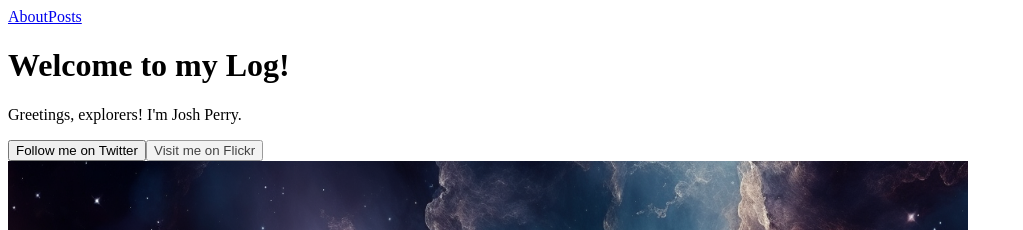
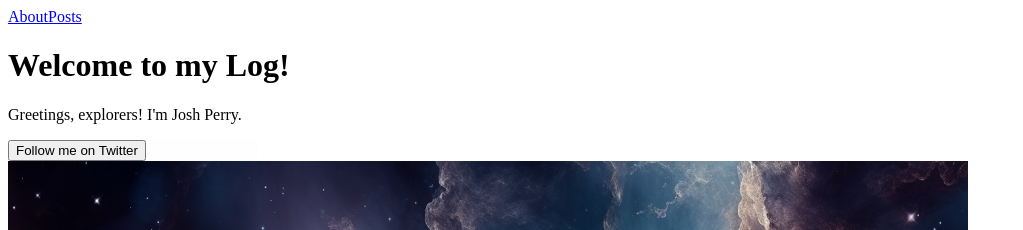
Before and after one commit to LogicVirus/new, a Next.js app: page / in a window 1280 px wide. Shown: the top 230 px of the page, without its empty margins (0-1023 px from the left). Built offline with nearby package versions, Linux system fonts and the light colour scheme; no server answers.

Commit message:
modified:   pages/index.tsx

```diff
--- a/pages/index.tsx
+++ b/pages/index.tsx
@@ -1,4 +1,5 @@
-import { motion } from 'framer-motion';
+import { motion, useCycle } from 'framer-motion';
+import { useEffect } from 'react';
 import Container from '../components/container'
 import Image from 'next/image'
 
@@ -6,13 +7,21 @@ function HomePage() {
   const twitterLink = "https://twitter.com/joshperry0";
   const flickrLink = "https://www.flickr.com/people/191854139@N02/";
 
-  const flickerAnimation = {
-    initial: { opacity: 0.5 },
-    animate: {
-      opacity: [0.5, 1, 0.5, 1, 0.5, 1, 0.5, 1, 0.5, 1, 0.5, 1, 0.5, 1],
-      transition: { repeat: Infinity, duration: 1.2 }
-    }
-  };
+  // Define two animations: flicker and fadeOut
+  const flicker = { opacity: [1, 0, 1] };
+  const fadeOut = { opacity: 0 };
+
+  // Use the useCycle hook to cycle between the flicker and fadeOut animations
+  const [animation, cycleAnimation] = useCycle(flicker, fadeOut);
+
+  // Use the useEffect hook to change the animation after a few seconds
+  useEffect(() => {
+    const timer = setTimeout(() => {
+      cycleAnimation();
+    }, 3000); // change animation after 3 seconds
+
+    return () => clearTimeout(timer); // clear the timer if the component is unmounted
+  }, [cycleAnimation]);
 
   return (
     <motion.div
@@ -48,10 +57,11 @@ function HomePage() {
           </motion.button>
           <motion.button
             onClick={() => window.open(flickrLink, "_blank")}
-            className="bg-red-600 hover:bg-red-700 py-2 px-4 rounded text-white"
-            {...flickerAnimation}
+            className="bg-purple-700 hover:bg-purple-800 py-2 px-4 rounded"
+            animate={animation}
+            transition={{ repeat: Infinity, duration: 0.5 }}
           >
-            Visit me on Flickr
+            Check my Flickr
           </motion.button>
         </div>
       </Container>
```
